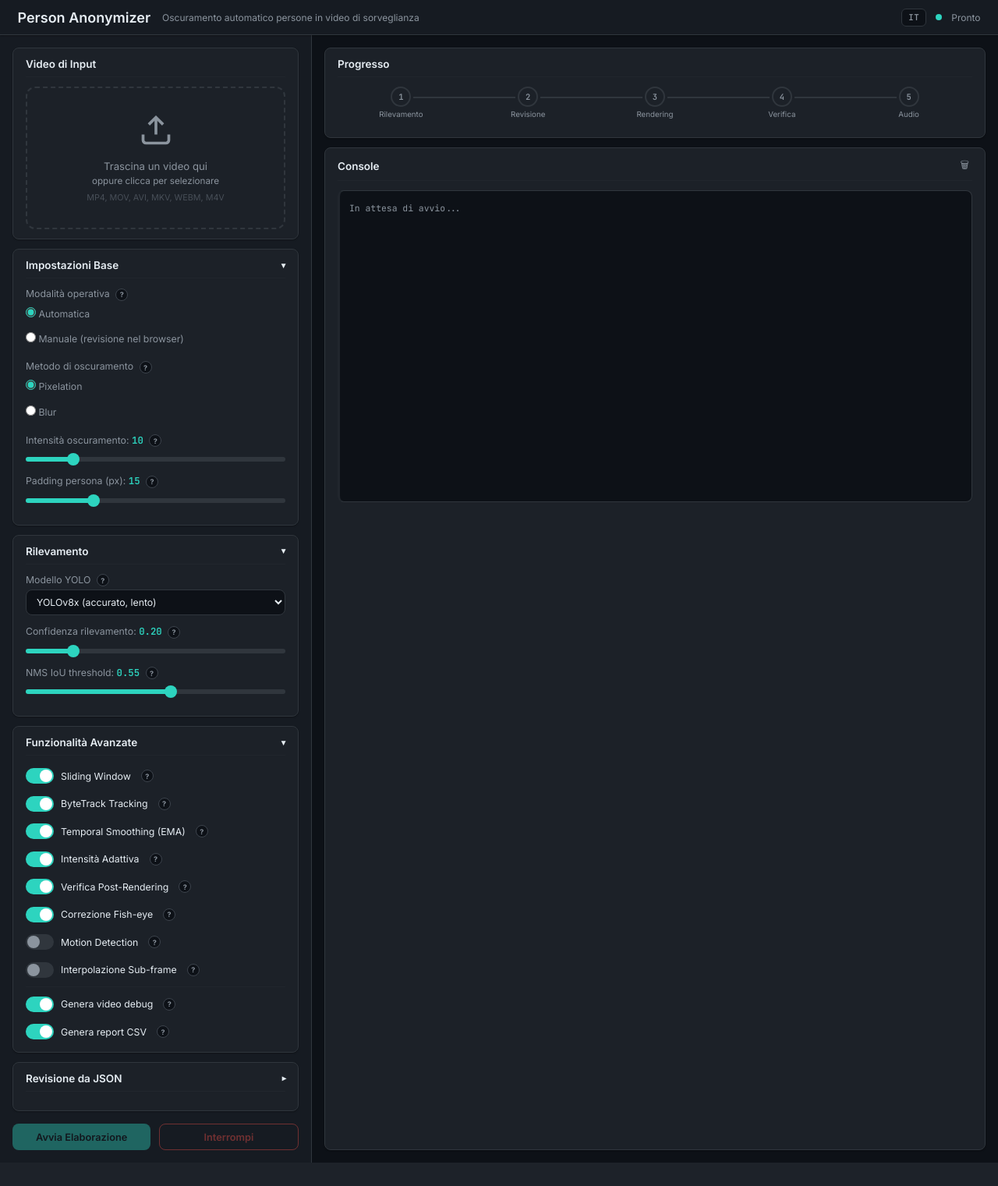
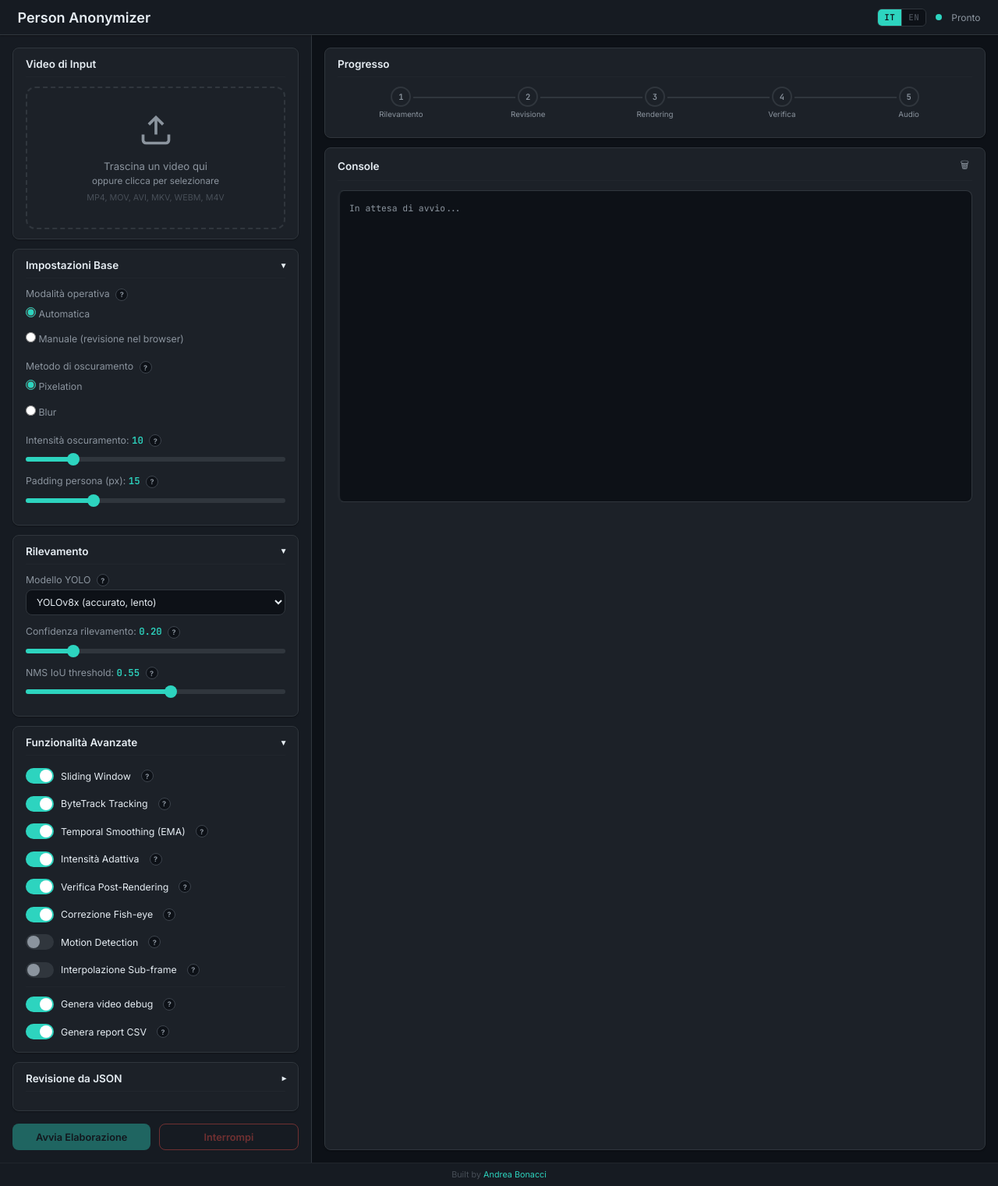
Before and after one commit to AndreaBonn/video-anonimyzer, a Flask app: page / in a window 1280 px wide. Shown: the whole page at 78% size. Before the commit the page ends 1491 px from the top, so only its background shows below. Run offline with Flask 3, Linux system fonts and the light colour scheme.

Commit message:
feat(ui): add footer, dual language buttons and remove header subtitle
- Remove subtitle string from header to declutter the top section
- Add dual IT/EN language toggle buttons (side by side) with accent
  highlight on the active language, replacing the single toggle
- Add "Built by Andrea Bonacci" footer with portfolio link opening
  in a new tab

```diff
--- a/person_anonymizer/web/static/css/style.css
+++ b/person_anonymizer/web/static/css/style.css
@@ -116,16 +116,18 @@ body {
     white-space: nowrap;
 }
 
-/* Language toggle */
-.lang-toggle {
+/* Language switcher */
+.lang-switcher {
     display: inline-flex;
-    align-items: center;
-    justify-content: center;
+    border: 1px solid var(--border);
+    border-radius: var(--radius-sm);
+    overflow: hidden;
+}
+.lang-btn {
     padding: 2px 8px;
     background: var(--bg-inset);
-    border: 1px solid var(--border);
-    border-radius: var(--radius-sm);
-    color: var(--text-sec);
+    border: none;
+    color: var(--text-tertiary);
     font-family: var(--font-mono);
     font-size: 0.72rem;
     font-weight: 600;
@@ -134,12 +136,19 @@ body {
     transition: all var(--transition);
     line-height: 1.6;
 }
-.lang-toggle:hover {
-    border-color: var(--accent);
-    color: var(--accent);
-    background: var(--accent-muted);
+.lang-btn:not(:last-child) {
+    border-right: 1px solid var(--border);
 }
-.lang-toggle:focus-visible {
+.lang-btn:hover:not(.lang-btn--active) {
+    color: var(--text-sec);
+    background: var(--bg-surface);
+}
+.lang-btn--active {
+    background: var(--accent);
+    color: #0d1117;
+    cursor: default;
+}
+.lang-btn:focus-visible {
     outline: none;
     box-shadow: var(--shadow-focus);
 }
@@ -1059,6 +1068,25 @@ input[type="range"]::-moz-range-thumb {
     to { transform: translateX(100%); opacity: 0; }
 }
 
+/* --- Footer --- */
+.footer {
+    padding: var(--sp-2) var(--sp-4);
+    text-align: center;
+    font-size: 0.72rem;
+    color: var(--text-tertiary);
+    border-top: 1px solid var(--border-muted);
+    background: var(--bg-elevated);
+}
+.footer a {
+    color: var(--accent);
+    text-decoration: none;
+    transition: color var(--transition);
+}
+.footer a:hover {
+    color: var(--accent-hover);
+    text-decoration: underline;
+}
+
 /* --- Utility --- */
 .hidden { display: none !important; }
 
--- a/person_anonymizer/web/static/js/app.js
+++ b/person_anonymizer/web/static/js/app.js
@@ -55,7 +55,8 @@
     const headerStatusText = $("#headerStatusText");
     const toastContainer = $("#toastContainer");
 
-    const langToggle = $("#langToggle");
+    const langBtnIt = $("#langBtnIt");
+    const langBtnEn = $("#langBtnEn");
 
     // === Toast System ===
     const TOAST_ICONS = {
@@ -106,9 +107,19 @@
         headerStatusText.textContent = t(textKey);
     }
 
-    // === Language toggle ===
-    langToggle.addEventListener("click", function () {
-        I18n.toggleLanguage();
+    // === Language switcher ===
+    function updateLangButtons() {
+        const lang = I18n.getCurrentLang();
+        langBtnIt.classList.toggle("lang-btn--active", lang === "it");
+        langBtnEn.classList.toggle("lang-btn--active", lang === "en");
+    }
+    langBtnIt.addEventListener("click", function () {
+        I18n.setLanguage("it");
+        updateLangButtons();
+    });
+    langBtnEn.addEventListener("click", function () {
+        I18n.setLanguage("en");
+        updateLangButtons();
     });
 
     // === Sezioni collassabili ===
@@ -603,6 +614,7 @@
 
     // === Init ===
     I18n.applyLanguage();
+    updateLangButtons();
     updateStartButton();
 
     // Init slider fills for frameSlider in review if present
--- a/person_anonymizer/web/static/js/i18n.js
+++ b/person_anonymizer/web/static/js/i18n.js
@@ -18,10 +18,6 @@ const I18n = (function () {
     // =========================================================================
     const translations = {
         // --- Header ---
-        "header.subtitle": {
-            it: "Oscuramento automatico persone in video di sorveglianza",
-            en: "Automatic person anonymization in surveillance video",
-        },
         "status.ready": { it: "Pronto", en: "Ready" },
         "status.processing": { it: "Elaborazione...", en: "Processing..." },
         "status.completed": { it: "Completato", en: "Completed" },
@@ -247,7 +243,7 @@ const I18n = (function () {
         // --- Toast ---
         "toast.close.aria": { it: "Chiudi", en: "Close" },
 
-        // --- Language toggle ---
+        // --- Language switcher ---
         "lang.toggle.aria": { it: "Cambia lingua", en: "Change language" },
     };
 
@@ -304,9 +300,6 @@ const I18n = (function () {
             if (entry) el.setAttribute("title", entry[currentLang] || entry["it"]);
         });
 
-        // Aggiorna label del toggle lingua
-        var toggleLabel = document.getElementById("langLabel");
-        if (toggleLabel) toggleLabel.textContent = currentLang.toUpperCase();
     }
 
     /**
--- a/person_anonymizer/web/templates/index.html
+++ b/person_anonymizer/web/templates/index.html
@@ -14,11 +14,11 @@
 <!-- Header -->
 <header class="header">
     <h1>Person Anonymizer</h1>
-    <span class="header-subtitle" data-i18n="header.subtitle">Oscuramento automatico persone in video di sorveglianza</span>
     <div class="header-status">
-        <button id="langToggle" class="lang-toggle" type="button" aria-label="Cambia lingua" data-i18n-aria="lang.toggle.aria">
-            <span id="langLabel">IT</span>
-        </button>
+        <div class="lang-switcher" role="group" aria-label="Cambia lingua" data-i18n-aria="lang.toggle.aria">
+            <button id="langBtnIt" class="lang-btn lang-btn--active" type="button" data-lang="it">IT</button>
+            <button id="langBtnEn" class="lang-btn" type="button" data-lang="en">EN</button>
+        </div>
         <span id="headerStatusDot" class="header-status-dot ready"></span>
         <span id="headerStatusText" data-i18n="status.ready">Pronto</span>
     </div>
@@ -349,6 +349,10 @@
 
 </main>
 
+<footer class="footer">
+    Built by <a href="https://andreabonn.github.io/" target="_blank" rel="noopener noreferrer">Andrea Bonacci</a>
+</footer>
+
 <script src="/static/js/i18n.js"></script>
 <script src="/static/js/review-editor.js"></script>
 <script src="/static/js/app.js"></script>
```
